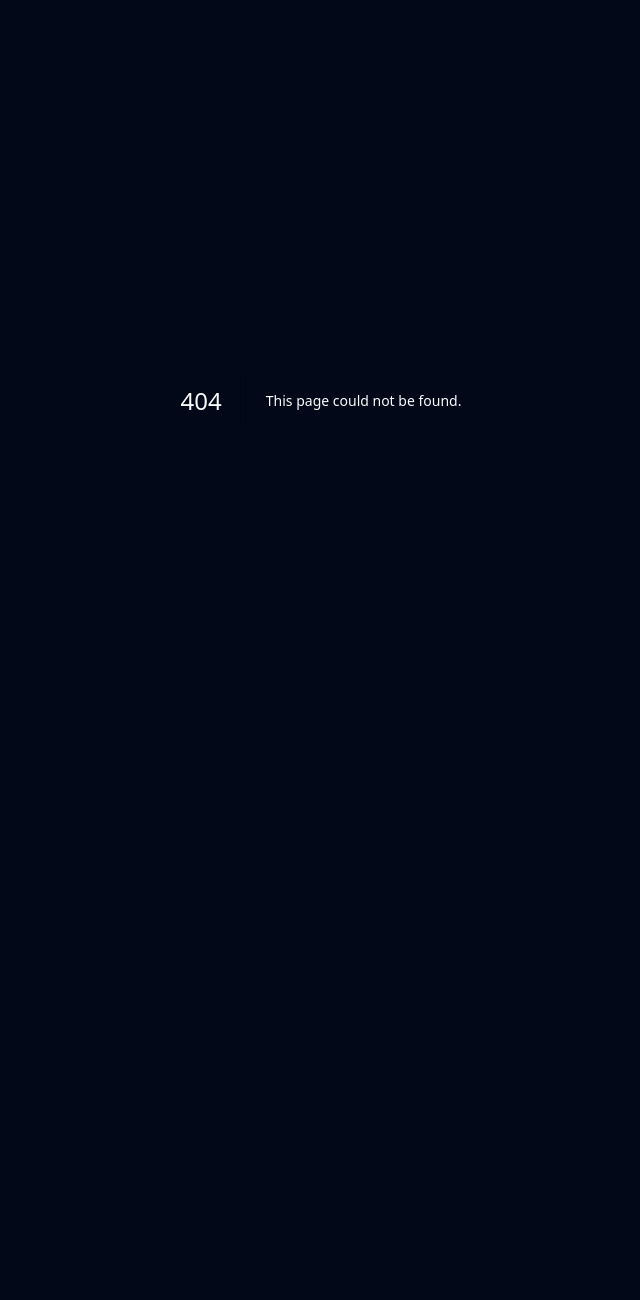
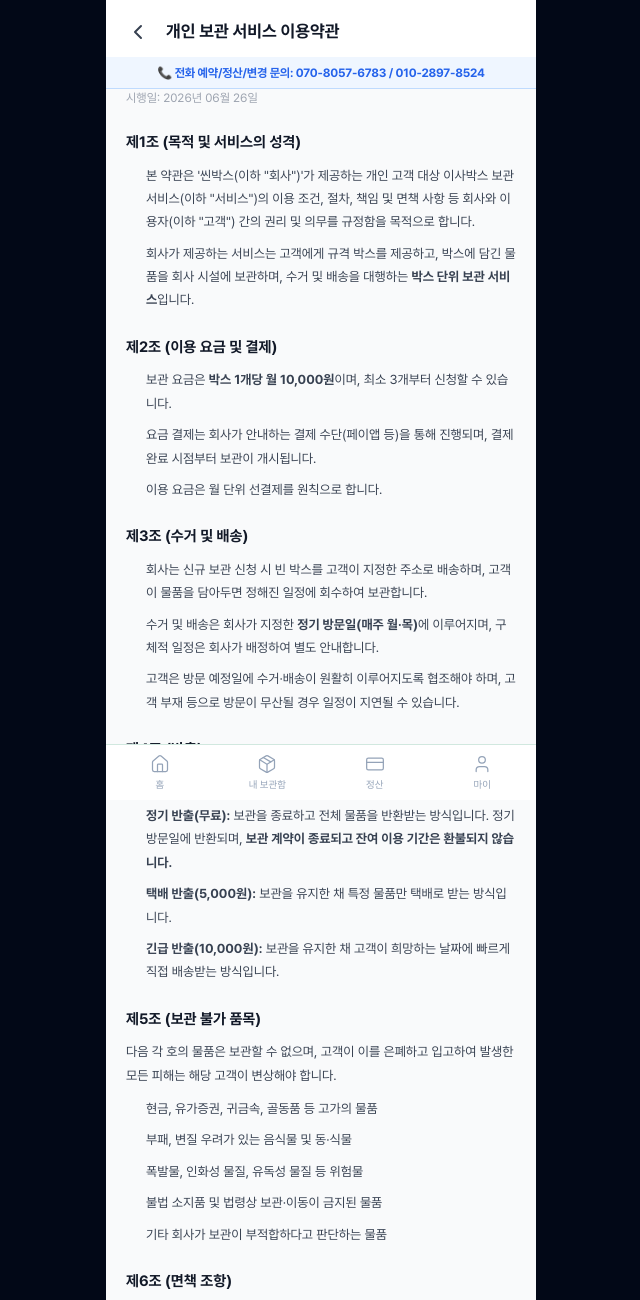
Before and after one commit to sangshin82-crypto/scene-box, a Next.js app: page /personal/terms in a window 1280 px wide. Before the commit this address had no page. Shown: the top 1300 px of the page, without its empty margins (319-959 px from the left). Before the commit the page ends 800 px from the top, so only its background shows below. Built offline with nearby package versions, Linux system fonts and the light colour scheme.

Commit message:
feat: 개인 보관 서비스 이용약관 페이지

```diff
--- /dev/null
+++ b/src/app/(customer)/personal/terms/page.tsx
@@ -0,0 +1,99 @@
+'use client';
+
+import { useRouter } from "next/navigation";
+import { ChevronLeft } from "lucide-react";
+
+export default function PersonalTermsPage() {
+  const router = useRouter();
+
+  return (
+    <div style={{ background: "#F9FAFB", minHeight: "100vh", fontFamily: "'Pretendard','Apple SD Gothic Neo',sans-serif" }}>
+      <div style={{ maxWidth: 430, margin: "0 auto", paddingBottom: 60 }}>
+
+        <div style={{ background: "#fff", borderBottom: "1px solid #E5E7EB", position: "sticky", top: 0, zIndex: 50, display: "flex", alignItems: "center", padding: "16px" }}>
+          <button onClick={() => router.push('/personal')} style={{ padding: 4, background: "none", border: "none", cursor: "pointer", marginRight: 12 }}>
+            <ChevronLeft size={24} color="#374151" />
+          </button>
+          <span style={{ fontSize: 17, fontWeight: 700, color: "#111827" }}>개인 보관 서비스 이용약관</span>
+        </div>
+
+        <div style={{ padding: "24px 20px", display: "flex", flexDirection: "column", gap: 24 }}>
+
+          <p style={{ fontSize: 12, color: "#9CA3AF" }}>시행일: 2026년 06월 26일</p>
+
+          <Section title="제1조 (목적 및 서비스의 성격)">
+            <ol style={{ paddingLeft: 20, display: "flex", flexDirection: "column", gap: 8 }}>
+              <li>본 약관은 '씬박스(이하 "회사")'가 제공하는 개인 고객 대상 이사박스 보관 서비스(이하 "서비스")의 이용 조건, 절차, 책임 및 면책 사항 등 회사와 이용자(이하 "고객") 간의 권리 및 의무를 규정함을 목적으로 합니다.</li>
+              <li>회사가 제공하는 서비스는 고객에게 규격 박스를 제공하고, 박스에 담긴 물품을 회사 시설에 보관하며, 수거 및 배송을 대행하는 <strong>박스 단위 보관 서비스</strong>입니다.</li>
+            </ol>
+          </Section>
+
+          <Section title="제2조 (이용 요금 및 결제)">
+            <ol style={{ paddingLeft: 20, display: "flex", flexDirection: "column", gap: 8 }}>
+              <li>보관 요금은 <strong>박스 1개당 월 10,000원</strong>이며, 최소 3개부터 신청할 수 있습니다.</li>
+              <li>요금 결제는 회사가 안내하는 결제 수단(페이앱 등)을 통해 진행되며, 결제 완료 시점부터 보관이 개시됩니다.</li>
+              <li>이용 요금은 월 단위 선결제를 원칙으로 합니다.</li>
+            </ol>
+          </Section>
+
+          <Section title="제3조 (수거 및 배송)">
+            <ol style={{ paddingLeft: 20, display: "flex", flexDirection: "column", gap: 8 }}>
+              <li>회사는 신규 보관 신청 시 빈 박스를 고객이 지정한 주소로 배송하며, 고객이 물품을 담아두면 정해진 일정에 회수하여 보관합니다.</li>
+              <li>수거 및 배송은 회사가 지정한 <strong>정기 방문일(매주 월·목)</strong>에 이루어지며, 구체적 일정은 회사가 배정하여 별도 안내합니다.</li>
+              <li>고객은 방문 예정일에 수거·배송이 원활히 이루어지도록 협조해야 하며, 고객 부재 등으로 방문이 무산될 경우 일정이 지연될 수 있습니다.</li>
+            </ol>
+          </Section>
+
+          <Section title="제4조 (반출)">
+            <p style={{ marginBottom: 10 }}>보관 중인 물품의 반출은 다음 세 가지 방식 중 선택할 수 있습니다.</p>
+            <ol style={{ paddingLeft: 20, display: "flex", flexDirection: "column", gap: 8 }}>
+              <li><strong>정기 반출(무료):</strong> 보관을 종료하고 전체 물품을 반환받는 방식입니다. 정기 방문일에 반환되며, <strong>보관 계약이 종료되고 잔여 이용 기간은 환불되지 않습니다.</strong></li>
+              <li><strong>택배 반출(5,000원):</strong> 보관을 유지한 채 특정 물품만 택배로 받는 방식입니다.</li>
+              <li><strong>긴급 반출(10,000원):</strong> 보관을 유지한 채 고객이 희망하는 날짜에 빠르게 직접 배송받는 방식입니다.</li>
+            </ol>
+          </Section>
+
+          <Section title="제5조 (보관 불가 품목)">
+            <p style={{ marginBottom: 10 }}>다음 각 호의 물품은 보관할 수 없으며, 고객이 이를 은폐하고 입고하여 발생한 모든 피해는 해당 고객이 변상해야 합니다.</p>
+            <ol style={{ paddingLeft: 20, display: "flex", flexDirection: "column", gap: 8 }}>
+              <li>현금, 유가증권, 귀금속, 골동품 등 고가의 물품</li>
+              <li>부패, 변질 우려가 있는 음식물 및 동·식물</li>
+              <li>폭발물, 인화성 물질, 유독성 물질 등 위험물</li>
+              <li>불법 소지품 및 법령상 보관·이동이 금지된 물품</li>
+              <li>기타 회사가 보관이 부적합하다고 판단하는 물품</li>
+            </ol>
+          </Section>
+
+          <Section title="제6조 (면책 조항)">
+            <p style={{ marginBottom: 10 }}>회사는 다음 각 호의 사유로 발생한 물품의 손상에 대해 배상 책임을 지지 않습니다.</p>
+            <ol style={{ paddingLeft: 20, display: "flex", flexDirection: "column", gap: 8 }}>
+              <li>보관 환경(기온, 습도 등)으로 인한 자연적 훼손, 곰팡이, 변색 등</li>
+              <li>불가항력적 사고(천재지변, 원인불명 화재, 도난 등)</li>
+              <li>고객의 포장 불량이나 물품 자체의 결함으로 인한 손해</li>
+              <li>고객이 신고하지 않은 고가품의 분실·손상</li>
+            </ol>
+          </Section>
+
+          <Section title="제7조 (요금 연체 및 물품 처분)">
+            <ol style={{ paddingLeft: 20, display: "flex", flexDirection: "column", gap: 8 }}>
+              <li>요금이 장기 연체될 경우, 회사는 고객에게 문자·메신저 등으로 사전 통보를 진행합니다.</li>
+              <li>사전 통보 후에도 상당 기간 내에 조치가 이루어지지 않을 경우, 회사는 보관 물품을 반출·처분할 수 있습니다.</li>
+            </ol>
+          </Section>
+
+        </div>
+      </div>
+    </div>
+  );
+}
+
+function Section({ title, children }: { title: string; children: React.ReactNode }) {
+  return (
+    <div>
+      <h2 style={{ fontSize: 15, fontWeight: 700, color: "#111827", marginBottom: 10 }}>{title}</h2>
+      <div style={{ fontSize: 13, color: "#374151", lineHeight: 1.8 }}>
+        {children}
+      </div>
+    </div>
+  );
+}
```
